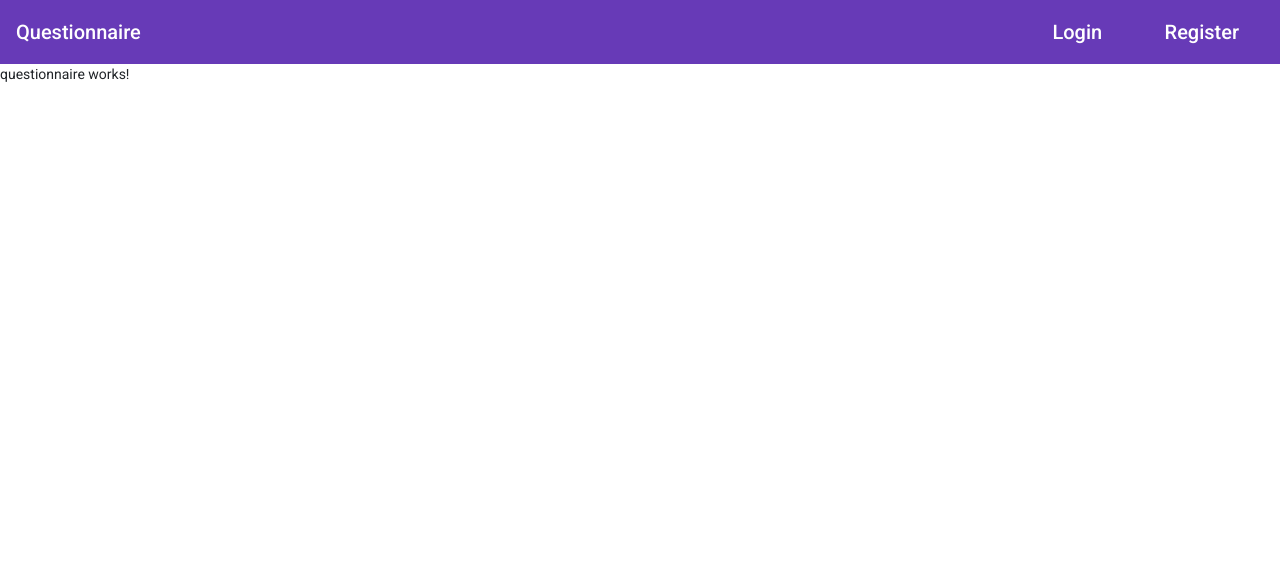
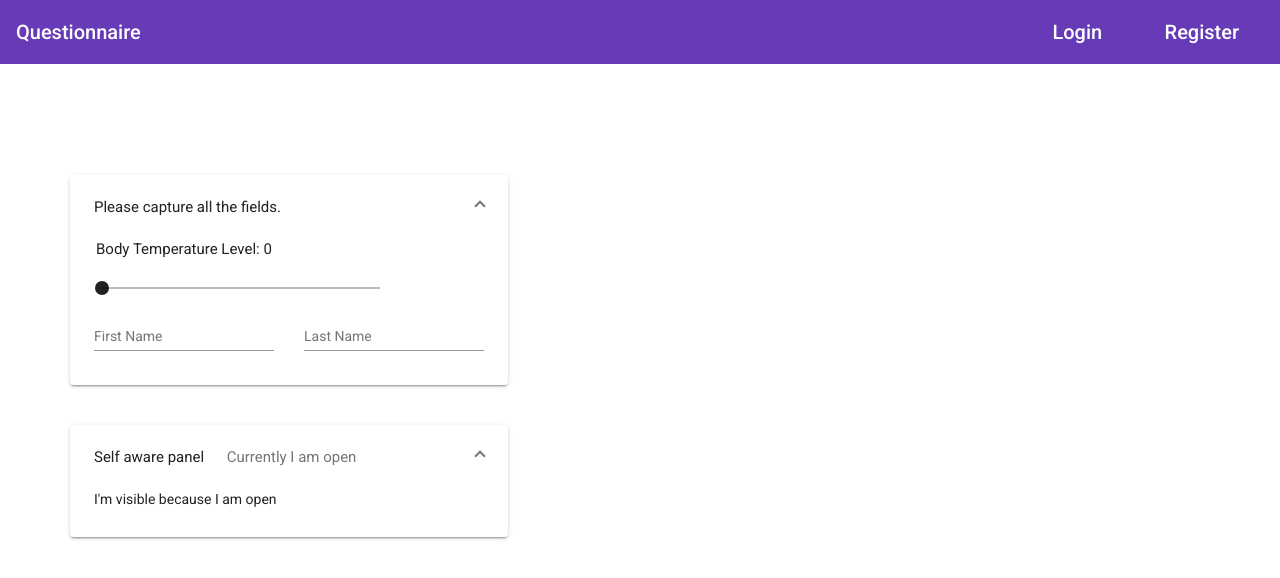
Before and after one commit to Pman143/questionnaire, an Angular app: page /questionnaire in a window 1280 px wide. Shown: the top 578 px of the page. Built offline with nearby package versions, Linux system fonts and the light colour scheme.

Commit message:
Added The Slider

```diff
--- a/src/app/app.module.ts
+++ b/src/app/app.module.ts
@@ -18,6 +18,9 @@ import {MatIconModule} from '@angular/material/icon';
 import {MatInputModule} from '@angular/material/input';
 import {MatButtonModule} from '@angular/material/button';
 import {MatProgressSpinnerModule} from '@angular/material/progress-spinner';
+import {MatExpansionModule} from '@angular/material/expansion';
+import {MatDatepickerModule} from '@angular/material/datepicker';
+import {MatSliderModule} from '@angular/material/slider';
 
 @NgModule({
   declarations: [
@@ -38,9 +41,12 @@ import {MatProgressSpinnerModule} from '@angular/material/progress-spinner';
     MatIconModule,
     MatButtonModule,
     MatInputModule,
-    ServiceWorkerModule.register('ngsw-worker.js', {enabled: environment.production}),
     RouterModule,
     MatProgressSpinnerModule,
+    MatExpansionModule,
+    MatDatepickerModule,
+    ServiceWorkerModule.register('ngsw-worker.js', {enabled: environment.production}),
+    MatSliderModule,
   ],
   providers: [],
   bootstrap: [AppComponent]
--- a/src/app/components/questionnaire/questionnaire.component.html
+++ b/src/app/components/questionnaire/questionnaire.component.html
@@ -1 +1,55 @@
-<p>questionnaire works!</p>
+<div class="container">
+  <div class="row" style="margin-top: 10%">
+    <form>
+      <mat-accordion multi displayMode="flat">
+        <mat-expansion-panel expanded="true">
+          <mat-expansion-panel-header>
+            <mat-panel-title>
+              Please capture all the fields.
+            </mat-panel-title>
+          </mat-expansion-panel-header>
+
+          <div class="row">
+            <mat-label style="font-size: 15px;margin-left: 17px;">Body Temperature Level: {{temperatureValue}}</mat-label>
+            <mat-slider style="width: 70%;margin-left: 15px;margin-top: 5px;" color="primary" [thumbLabel]="true" [value]="temperatureValue"
+                        (valueChange)="onTemperatureChange($event)"
+                        min="0" max="200" step="0.1"></mat-slider>
+          </div>
+
+          <div class="row">
+            <div class="col">
+              <mat-form-field>
+                <mat-label>First Name</mat-label>
+                <input matInput placeholder="Enter First Name">
+              </mat-form-field>
+            </div>
+
+            <div class="col">
+              <mat-form-field>
+                <mat-label>Last Name</mat-label>
+                <input matInput placeholder="Enter First Name">
+              </mat-form-field>
+            </div>
+          </div>
+
+
+        </mat-expansion-panel>
+      </mat-accordion>
+      <br>
+      <br>
+      <mat-accordion multi displayMode="flat">
+        <mat-expansion-panel expanded="true">
+          <mat-expansion-panel-header>
+            <mat-panel-title>
+              Self aware panel
+            </mat-panel-title>
+            <mat-panel-description>
+              Currently I am {{true ? 'open' : 'closed'}}
+            </mat-panel-description>
+          </mat-expansion-panel-header>
+          <p>I'm visible because I am open</p>
+        </mat-expansion-panel>
+      </mat-accordion>
+    </form>
+  </div>
+</div>
--- a/src/app/components/questionnaire/questionnaire.component.ts
+++ b/src/app/components/questionnaire/questionnaire.component.ts
@@ -6,10 +6,15 @@ import { Component, OnInit } from '@angular/core';
   styleUrls: ['./questionnaire.component.css']
 })
 export class QuestionnaireComponent implements OnInit {
+  temperatureValue = 0.0;
 
   constructor() { }
 
   ngOnInit(): void {
   }
 
+  onTemperatureChange(val: number) {
+    console.log(val);
+    this.temperatureValue = val;
+  }
 }
--- a/src/app/components/user-login/user-login.component.html
+++ b/src/app/components/user-login/user-login.component.html
@@ -1,6 +1,7 @@
 <div class="container">
   <div class="row my-row">
     <div class="col-sm-12 col-md-12 col-lg-12">
+      <h1>Login</h1>
       <form [formGroup]="userLoginForm" (ngSubmit)="onSubmitForm(userLoginForm)">
         <mat-form-field appearance="outline" class="field-width">
           <mat-label>Username</mat-label>
```
